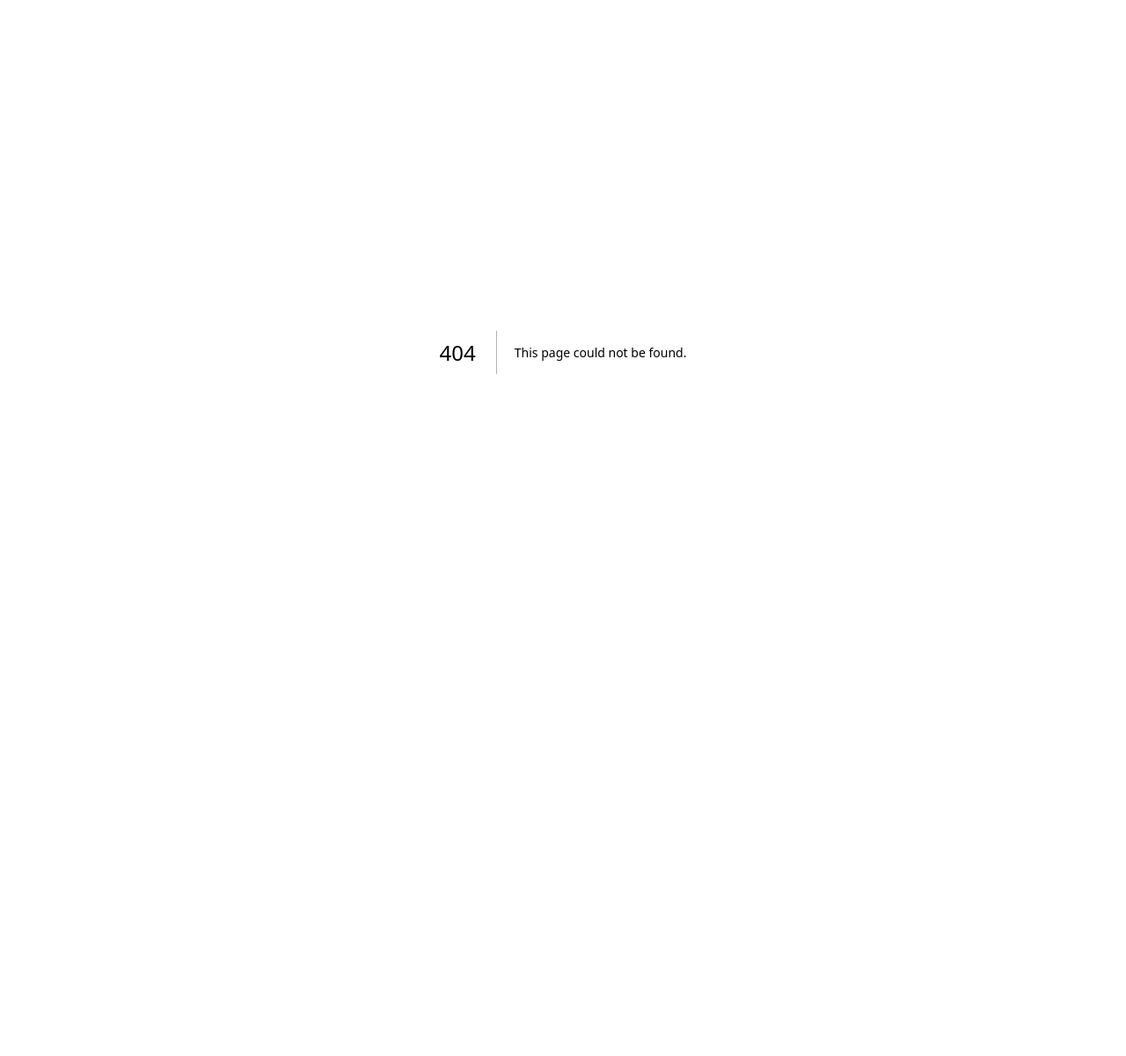
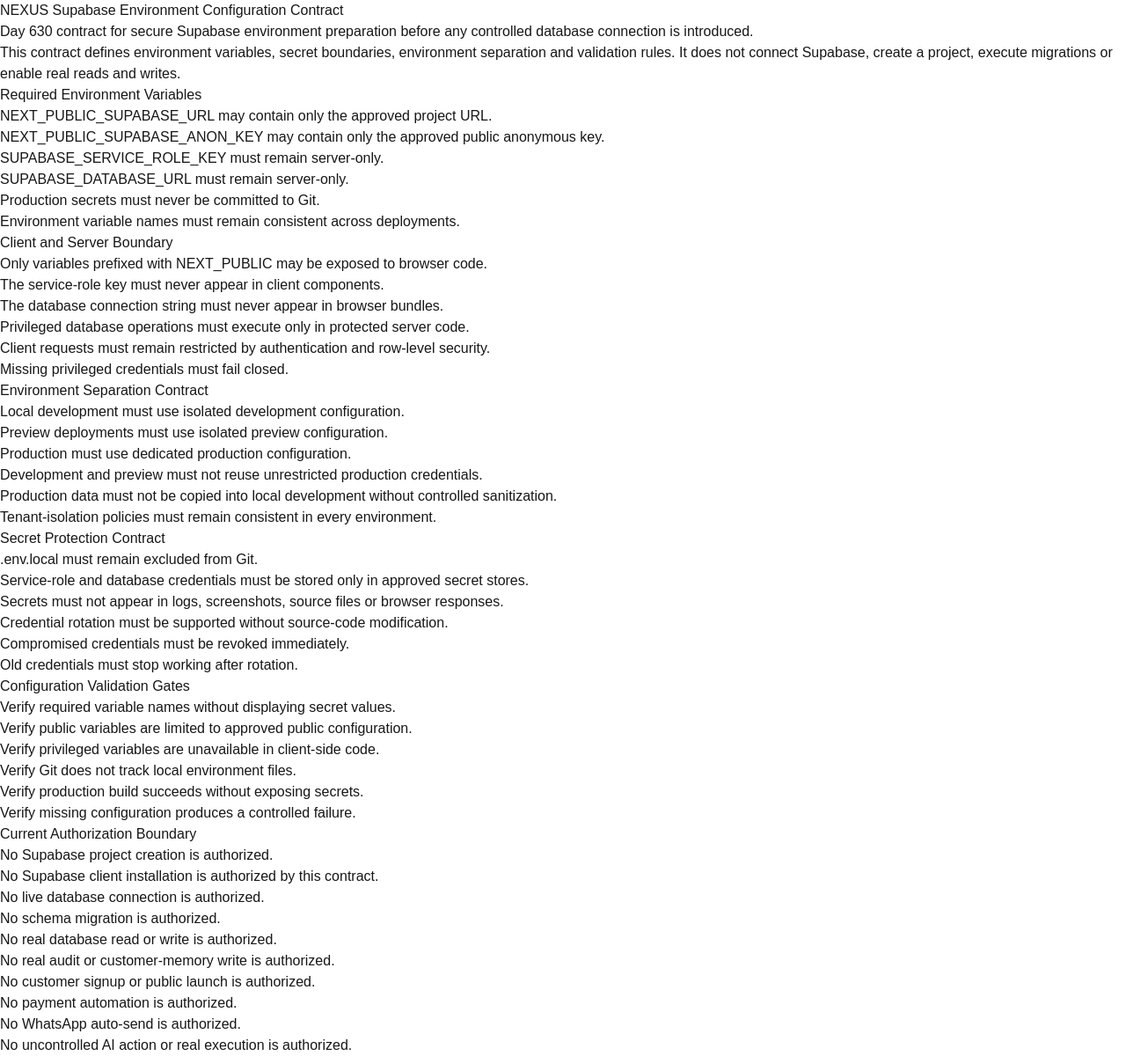
Before and after one commit to celerishealth/NEXUS, a Next.js app in the folder nexus-app/: page /nexus-supabase-environment-configuration-contract in a window 1280 px wide. Before the commit this address had no page. Shown: the whole page at 88% size. Before the commit the page ends 800 px from the top, so only its background shows below. Built offline with nearby package versions, Linux system fonts and the light colour scheme.

Commit message:
Day 630: add supabase environment configuration contract v1

```diff
--- /dev/null
+++ b/nexus-app/app/nexus-supabase-environment-configuration-contract/page.tsx
@@ -0,0 +1,89 @@
+export default function NexusSupabaseEnvironmentConfigurationContractPage() {
+  return (
+    <main>
+      <h1>NEXUS Supabase Environment Configuration Contract</h1>
+
+      <p>
+        Day 630 contract for secure Supabase environment preparation before any
+        controlled database connection is introduced.
+      </p>
+
+      <p>
+        This contract defines environment variables, secret boundaries,
+        environment separation and validation rules. It does not connect
+        Supabase, create a project, execute migrations or enable real reads
+        and writes.
+      </p>
+
+      <h2>Required Environment Variables</h2>
+
+      <ul>
+        <li>NEXT_PUBLIC_SUPABASE_URL may contain only the approved project URL.</li>
+        <li>NEXT_PUBLIC_SUPABASE_ANON_KEY may contain only the approved public anonymous key.</li>
+        <li>SUPABASE_SERVICE_ROLE_KEY must remain server-only.</li>
+        <li>SUPABASE_DATABASE_URL must remain server-only.</li>
+        <li>Production secrets must never be committed to Git.</li>
+        <li>Environment variable names must remain consistent across deployments.</li>
+      </ul>
+
+      <h2>Client and Server Boundary</h2>
+
+      <ul>
+        <li>Only variables prefixed with NEXT_PUBLIC may be exposed to browser code.</li>
+        <li>The service-role key must never appear in client components.</li>
+        <li>The database connection string must never appear in browser bundles.</li>
+        <li>Privileged database operations must execute only in protected server code.</li>
+        <li>Client requests must remain restricted by authentication and row-level security.</li>
+        <li>Missing privileged credentials must fail closed.</li>
+      </ul>
+
+      <h2>Environment Separation Contract</h2>
+
+      <ul>
+        <li>Local development must use isolated development configuration.</li>
+        <li>Preview deployments must use isolated preview configuration.</li>
+        <li>Production must use dedicated production configuration.</li>
+        <li>Development and preview must not reuse unrestricted production credentials.</li>
+        <li>Production data must not be copied into local development without controlled sanitization.</li>
+        <li>Tenant-isolation policies must remain consistent in every environment.</li>
+      </ul>
+
+      <h2>Secret Protection Contract</h2>
+
+      <ul>
+        <li>.env.local must remain excluded from Git.</li>
+        <li>Service-role and database credentials must be stored only in approved secret stores.</li>
+        <li>Secrets must not appear in logs, screenshots, source files or browser responses.</li>
+        <li>Credential rotation must be supported without source-code modification.</li>
+        <li>Compromised credentials must be revoked immediately.</li>
+        <li>Old credentials must stop working after rotation.</li>
+      </ul>
+
+      <h2>Configuration Validation Gates</h2>
+
+      <ul>
+        <li>Verify required variable names without displaying secret values.</li>
+        <li>Verify public variables are limited to approved public configuration.</li>
+        <li>Verify privileged variables are unavailable in client-side code.</li>
+        <li>Verify Git does not track local environment files.</li>
+        <li>Verify production build succeeds without exposing secrets.</li>
+        <li>Verify missing configuration produces a controlled failure.</li>
+      </ul>
+
+      <h2>Current Authorization Boundary</h2>
+
+      <ul>
+        <li>No Supabase project creation is authorized.</li>
+        <li>No Supabase client installation is authorized by this contract.</li>
+        <li>No live database connection is authorized.</li>
+        <li>No schema migration is authorized.</li>
+        <li>No real database read or write is authorized.</li>
+        <li>No real audit or customer-memory write is authorized.</li>
+        <li>No customer signup or public launch is authorized.</li>
+        <li>No payment automation is authorized.</li>
+        <li>No WhatsApp auto-send is authorized.</li>
+        <li>No uncontrolled AI action or real execution is authorized.</li>
+      </ul>
+    </main>
+  );
+}
```
